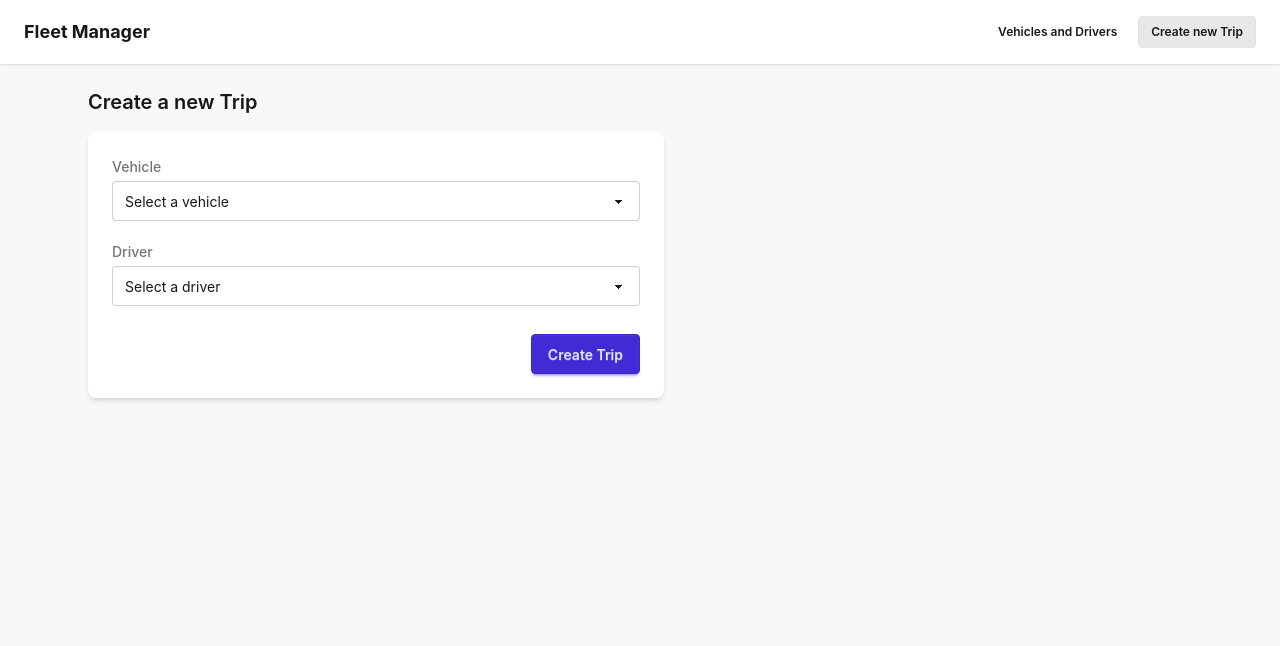
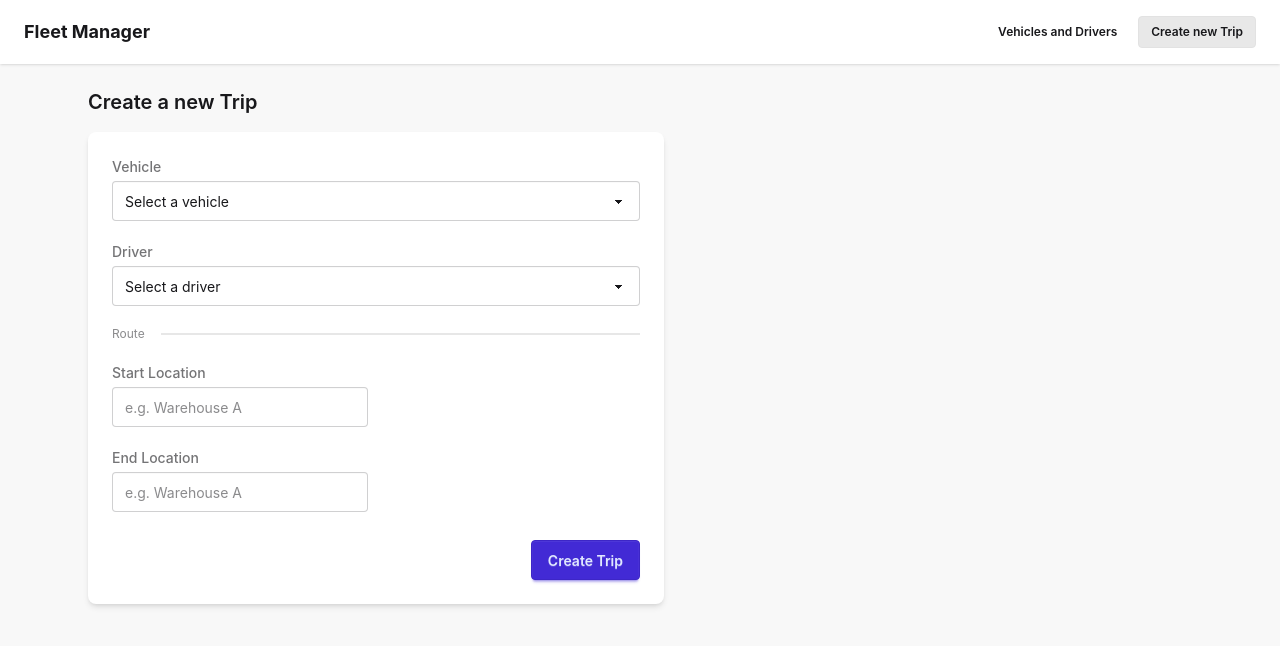
Before and after one commit to NAIT-SDEV2451/SDEV2451-Fall-2026-A01-Instructor-Examples, a React (Vite) app in the folder 2_frontend_review_start/vehiclefleet_frontend/: page /trips/new in a window 1280 px wide. Shown: the top 646 px of the page. Built offline with nearby package versions, Linux system fonts and the light colour scheme.

Commit message:
class progress pushed

```diff
--- a/2_frontend_review_start/vehiclefleet_frontend/src/components/TripForm.jsx
+++ b/2_frontend_review_start/vehiclefleet_frontend/src/components/TripForm.jsx
@@ -84,6 +84,38 @@ export default function TripForm({
             })}
           </select>
         </div>
+        <div className="divider divider-start text-xs text-base-content/50 mt-0 mb-0">Route</div>
+
+        {/* to hook up the state to both inputs. */}
+        <div className="grid grid-cols-1 sm:grid-cols-2 gap-4">
+          <div className="form-control w-full">
+            <div className="label pb-1">
+              <span className="label-text font-medium">Start Location</span>
+            </div>
+            <input
+              type="text"
+
+              className="input input-bordered w-full"
+              placeholder="e.g. Warehouse A"
+              required
+            />
+          </div>
+        </div>
+
+        <div className="grid grid-cols-1 sm:grid-cols-2 gap-4">
+          <div className="form-control w-full">
+            <div className="label pb-1">
+              <span className="label-text font-medium">End Location</span>
+            </div>
+            <input
+              type="text"
+
+              className="input input-bordered w-full"
+              placeholder="e.g. Warehouse A"
+              required
+            />
+          </div>
+        </div>
         <div className="card-actions justify-end pt-2">
           <button type="submit" className="btn btn-primary">Create Trip</button>
         </div>
```
